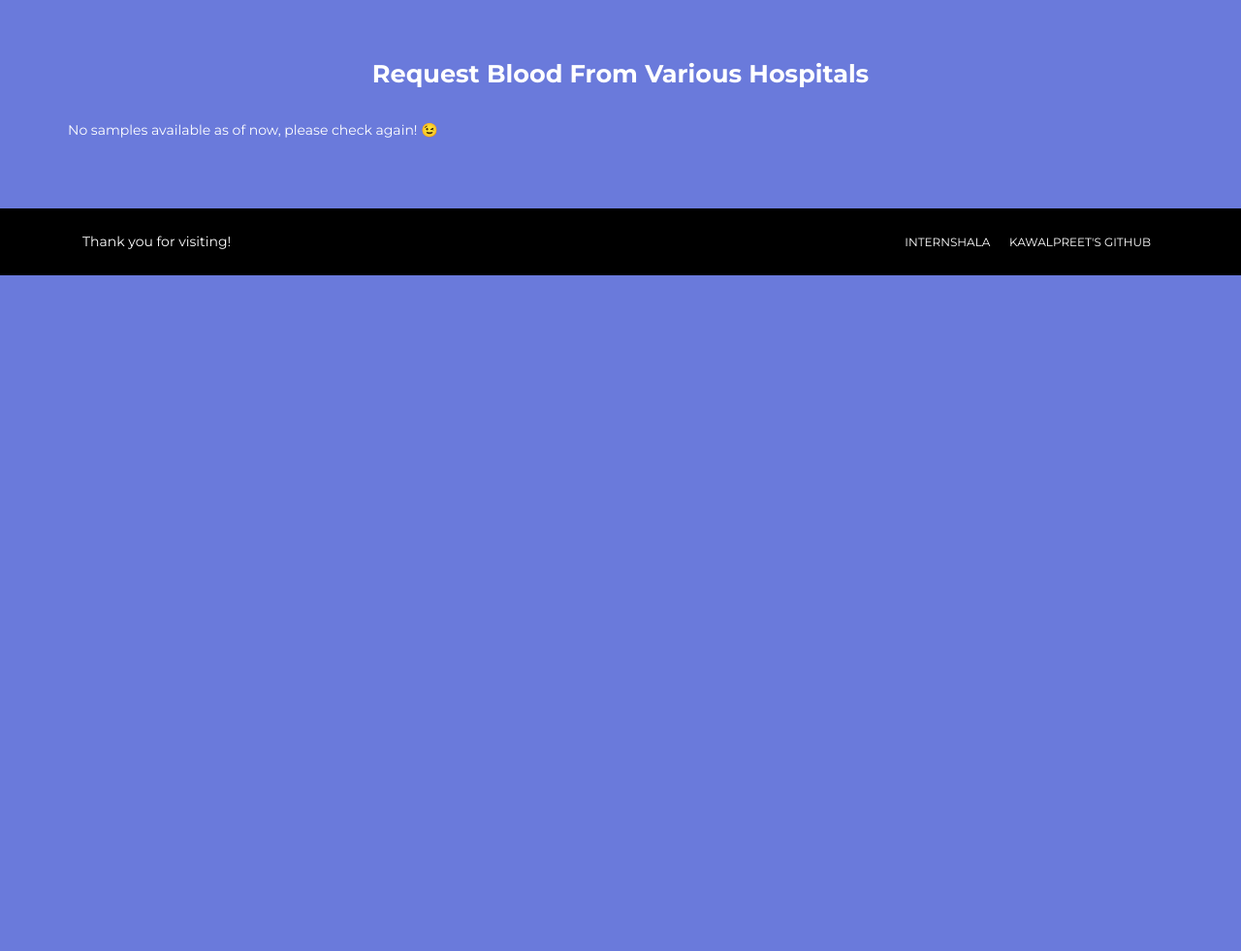
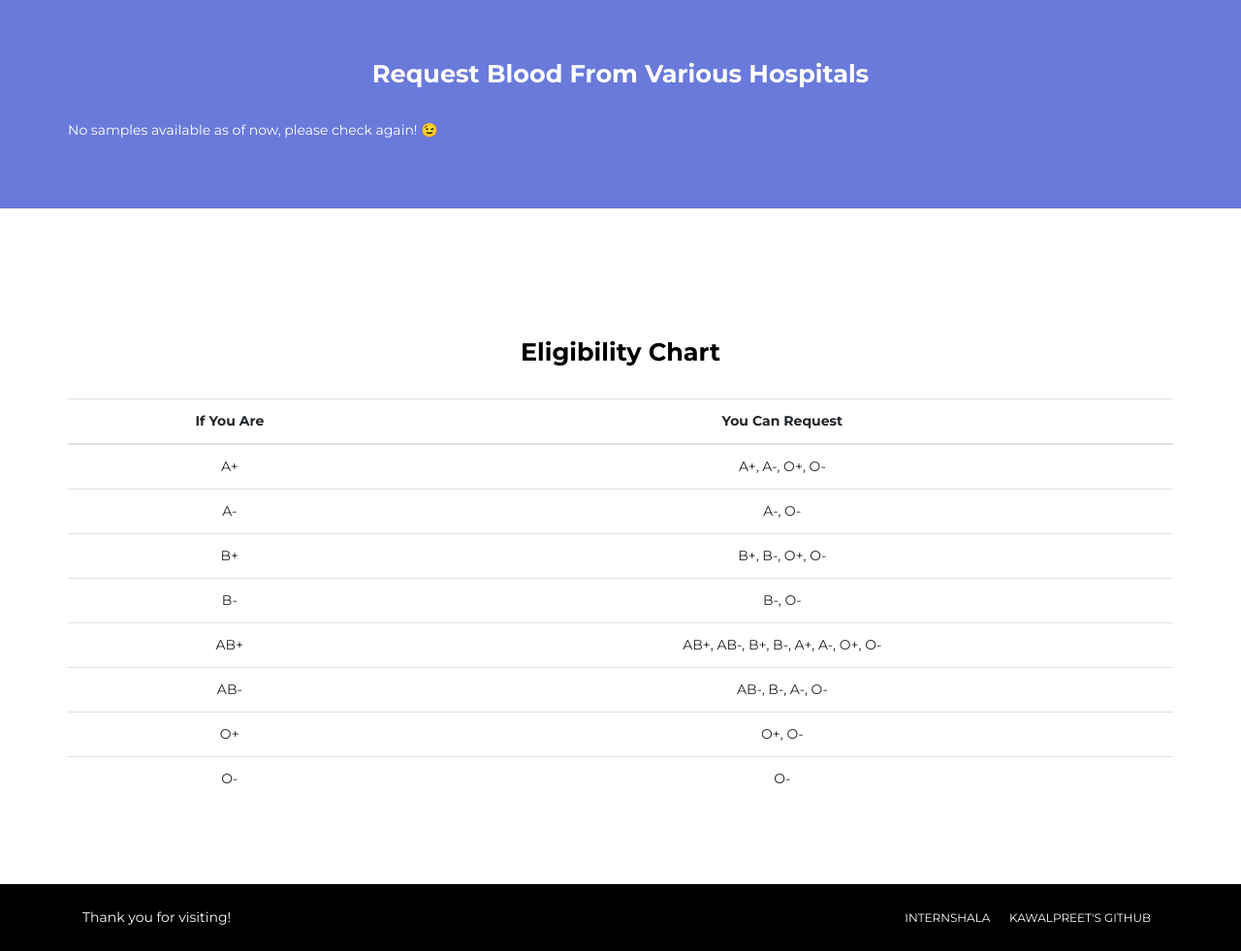
Before and after one commit to successful-fella/internshala-blood-bank, a CodeIgniter app: page /database/request-blood in a window 1280 px wide. Shown: the part 72-1053 px from the top of the page at 97% size. Before the commit the page ends 356 px from the top, so only its background shows below. Run offline with CodeIgniter, Linux system fonts and the light colour scheme; data that the repository does not hold is empty.

Commit message:
Added Eligibility Chart on Request-Blood Page

```diff
--- a/output/request_blood.php
+++ b/output/request_blood.php
@@ -56,6 +56,61 @@
 				</div>
 			</div>
 
+			<div class="section">
+				<div class="container">
+					<h3 class="title" style="color: black">Eligibility Chart</h3>
+
+					<div class="row">
+						<div class="table-responsive">
+							<table class="table table-hover text-center">
+								<thead>
+									<tr>
+										<th>If You Are</th>
+										<th>You Can Request</th>
+									</tr>
+								</thead>
+								<tbody>
+									<tr>
+										<td>A+</td>
+										<td>A+, A-, O+, O-</td>
+									</tr>
+									<tr>
+										<td>A-</td>
+										<td>A-, O-</td>
+									</tr>
+									<tr>
+										<td>B+</td>
+										<td>B+, B-, O+, O-</td>
+									</tr>
+									<tr>
+										<td>B-</td>
+										<td>B-, O-</td>
+									</tr>
+									<tr>
+										<td>AB+</td>
+										<td>AB+, AB-, B+, B-, A+, A-, O+, O-</td>
+									</tr>
+									<tr>
+										<td>AB-</td>
+										<td>AB-, B-, A-, O-</td>
+									</tr>
+									<tr>
+										<td>O+</td>
+										<td>O+, O-</td>
+									</tr>
+									<tr>
+										<td>O-</td>
+										<td>O-</td>
+									</tr>
+								</tbody>
+							</table>
+						</div>
+					</div>
+
+				</div>
+
+			</div>
+
 			<?php $this->load->view('components/footer') ?>
 
 		</div>
```
